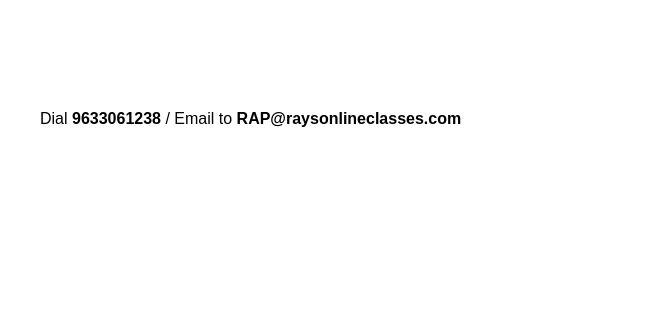
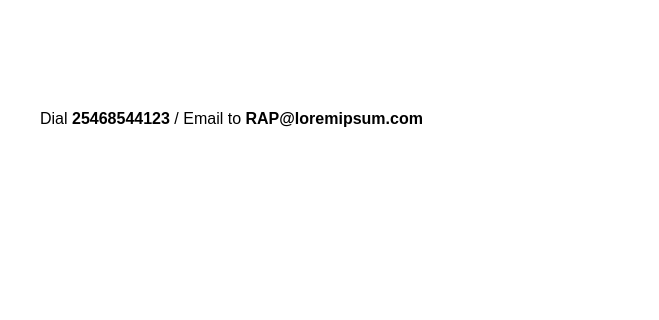
Before and after one commit to Viz-Digital/RAP, a plain HTML site: page index.html in a window 1280 px wide. Shown: the part 2560-2880 px from the top of the page, 0-659 px from the left. Drawn offline with nearby package versions, Linux system fonts and the light colour scheme.

Commit message:
update index.html

```diff
--- a/index.html
+++ b/index.html
@@ -52,7 +52,7 @@
             <img src="Assets/worldmap.png" alt="wm">
             <div class="contact">
                 <Label>To know more and to be a part of the programme</label>
-                <p>Dial <b>9633061238</b> / Email to <b>RAP@raysonlineclasses.com</b></p>
+                <p>Dial <b>25468544123</b> / Email to <b>RAP@loremipsum.com</b></p>
             </div>
         </div>
     </div>
```
